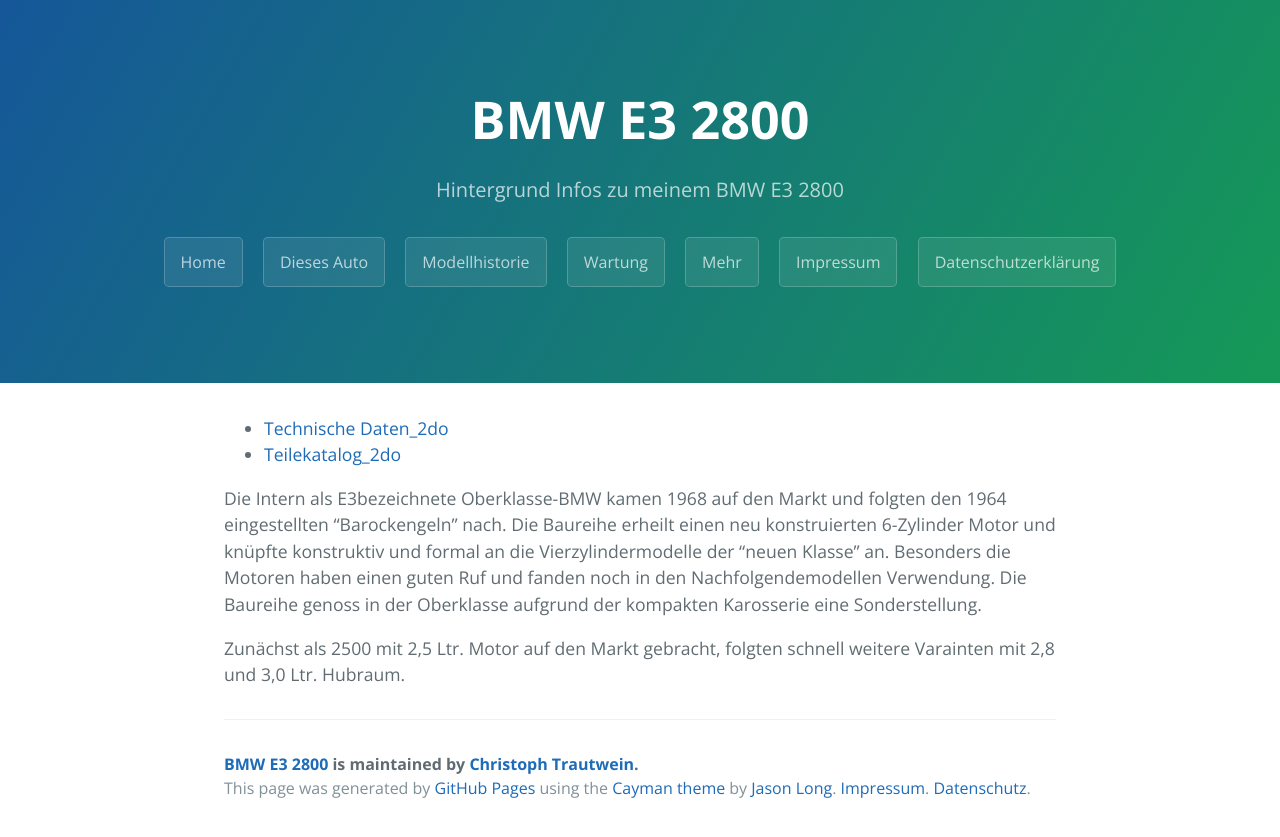
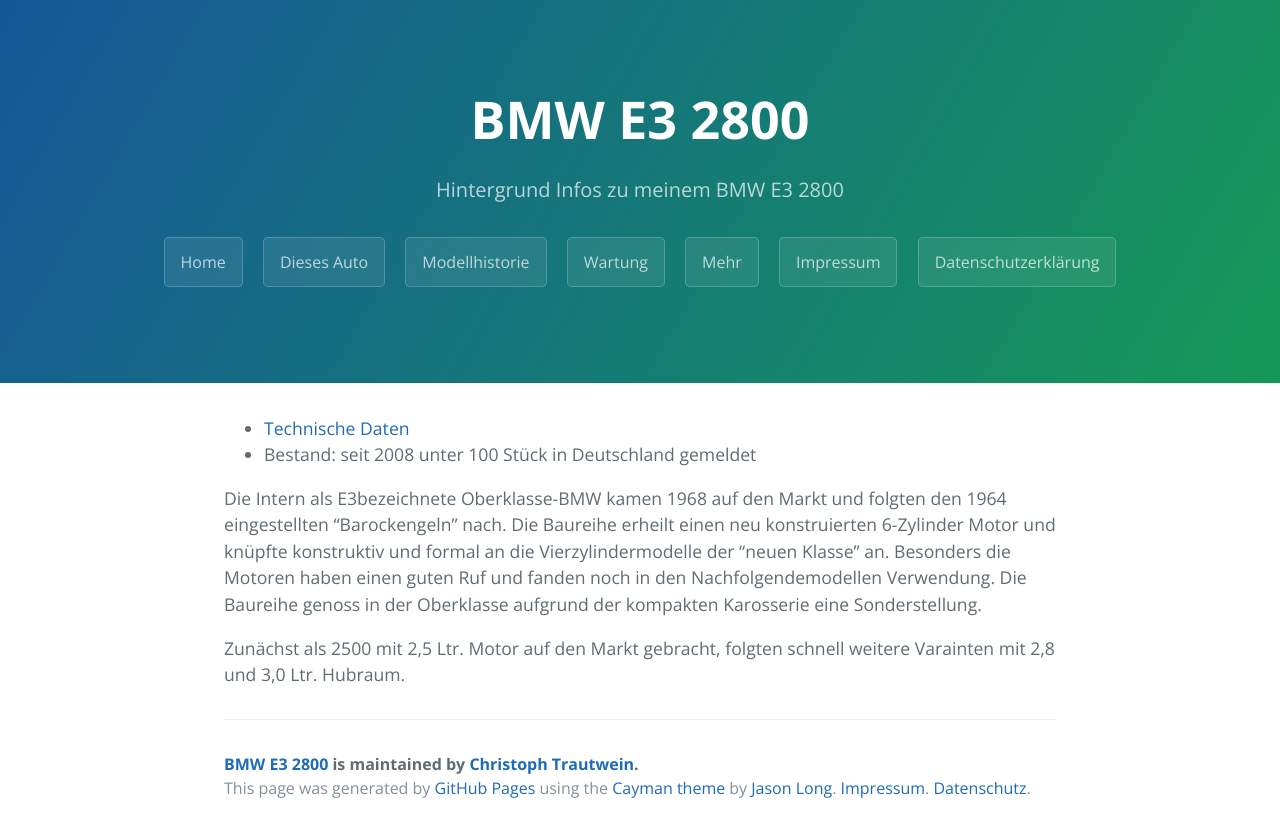
Before and after one commit to trautw/BMW-E3-2800, a Jekyll site: the page built from docs/_pages/02_class.md, in a window 1280 px wide. Shown: the top 837 px of the page. Built offline with Jekyll 4.4.1, drawn with Linux system fonts in a browser that asks for light colours.

Commit message:
Update 02_class.md

```diff
--- a/docs/_pages/02_class.md
+++ b/docs/_pages/02_class.md
@@ -4,8 +4,8 @@ title: Modellhistorie
 permalink: /class/
 ---
 
-* [Technische Daten_2do](http://www.7-forum.com/modelle/e38/technische_daten.php)
-* [Teilekatalog_2do](http://bmwteilekatalog24.info/bmw/P/E38/Lim/750iL%20M73/ECE/L/A/1995/09)
+* [Technische Daten](https://de.wikipedia.org/wiki/BMW_E3#Motoren)
+* Bestand: seit 2008 unter 100 Stück in Deutschland gemeldet
 
 
 Die Intern als E3bezeichnete Oberklasse-BMW kamen 1968 auf den Markt und folgten den 1964 eingestellten "Barockengeln" nach. Die Baureihe erheilt einen neu konstruierten 6-Zylinder Motor und knüpfte konstruktiv und formal an die Vierzylindermodelle der "neuen Klasse" an. Besonders die Motoren haben einen guten Ruf und fanden noch in den Nachfolgendemodellen Verwendung. Die Baureihe genoss in der Oberklasse aufgrund der kompakten Karosserie eine Sonderstellung.
```
